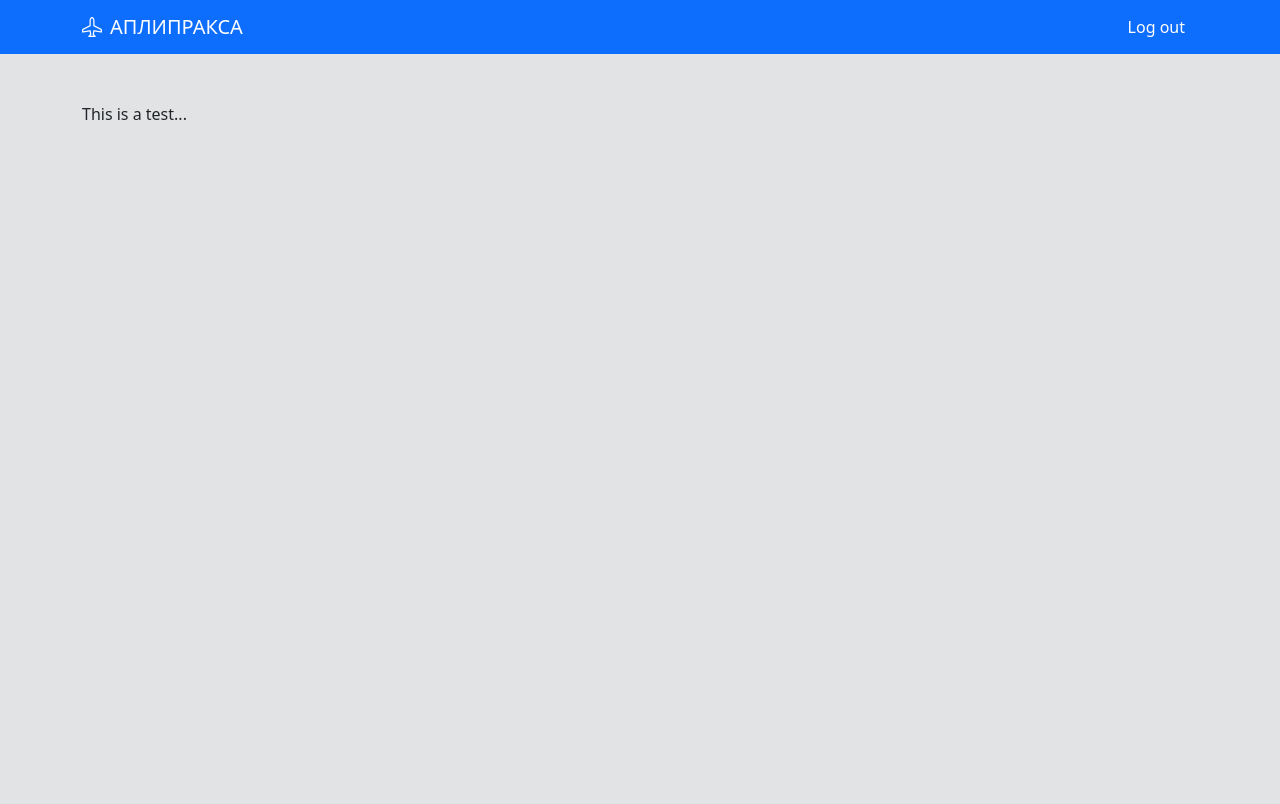
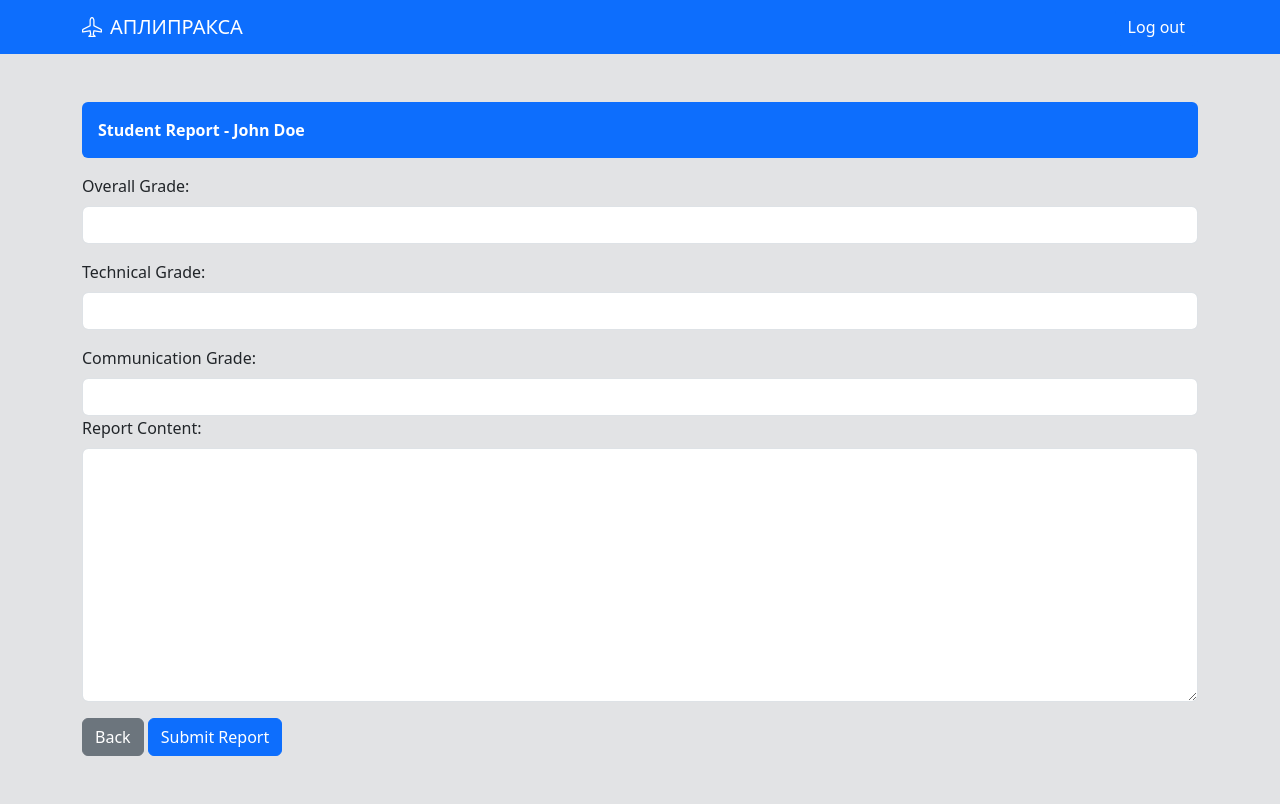
Before and after one commit to kasap-ot/thesis-project, a FastAPI app: page /student-reports/create in a window 1280 px wide. Before the commit the page ends 120 px from the top, so only its background shows below. Run offline with FastAPI, Linux system fonts and the light colour scheme; parts of the project's set-up code (start-up, migrations or seed data) failed here and were passed over; some libraries are stand-ins or nearby versions.

Commit message:
Create template for inserting student reports

```diff
--- a/templates/applicants.html
+++ b/templates/applicants.html
@@ -101,7 +101,7 @@
                     {% if status == 'COMPLETED' %}
                     <button
                         class="student-report-btn btn btn-success btn-sm w-75 rounded-pill py-2"
-                        id="studentReportBtn_{{student.id}}">
+                        id="studentReportBtn-{{student.id}}">
                         Report
                     </button>
                     {% else %}
--- a/templates/student-report-create.html
+++ b/templates/student-report-create.html
@@ -2,6 +2,63 @@
 
 {% block content %}
 
-This is a test...
+<div class="mb-3 bg-primary p-3 text-white rounded fw-bold">
+    Student Report - John Doe
+</div>
+
+<div class="mb-3">
+    <label for="overall_grade" class="form-label">Overall Grade:</label>
+    <input type="number" id="overall_grade" name="overall_grade" class="form-control" required>
+</div>
+
+<div class=" mb-3">
+    <label for="technical_grade" class="form-label">Technical Grade:</label>
+    <input type="number" id="technical_grade" name="technical_grade" class="form-control" required>
+</div>
+
+<div>
+    <label for="communication_grade" class="form-label">Communication Grade:</label>
+    <input type="number" id="communication_grade" name="communication_grade" class="form-control" required>
+</div>
+
+<div class="mb-3">
+    <label for="comment" class="form-label">Report Content:</label>
+    <textarea id="comment" name="comment" class="form-control" rows="10" required></textarea>
+</div>
+
+<div>
+    <button class="btn btn-secondary" id="backBtn">Back</button>
+
+    <button class="btn btn-primary" id="submitBtn">Submit Report</button>
+</div>
+
+<script>
+    document.getElementById('backBtn').addEventListener('click', async function() {
+        const offerId = sessionStorage.getItem('offerId')
+        await access(`/applications/applicants/${offerId}`, "GET")
+    })
+
+    document.getElementById('submitBtn').addEventListener('click', async function() {
+        const overallGrade = document.getElementById('overall_grade').value
+        const technicalGrade = document.getElementById('technical_grade').value
+        const communicationGrade = document.getElementById('communication_grade').value
+        const comment = document.getElementById('comment').value
+        const offerId = sessionStorage.getItem('offerId')
+        const studentId = sessionStorage.getItem('studentId')
+
+        const studentReport = {
+            overall_grade: overallGrade,
+            technical_grade: technicalGrade,
+            communication_grade: communicationGrade,
+            comment: comment,
+            offer_id: offerId,
+            student_id: studentId,
+        }
+        console.log("Creating student report...")
+        console.log(studentReport)
+
+        await access("/student-reports", "POST", studentReport)
+    })
+</script>
 
 {% endblock %}
```
